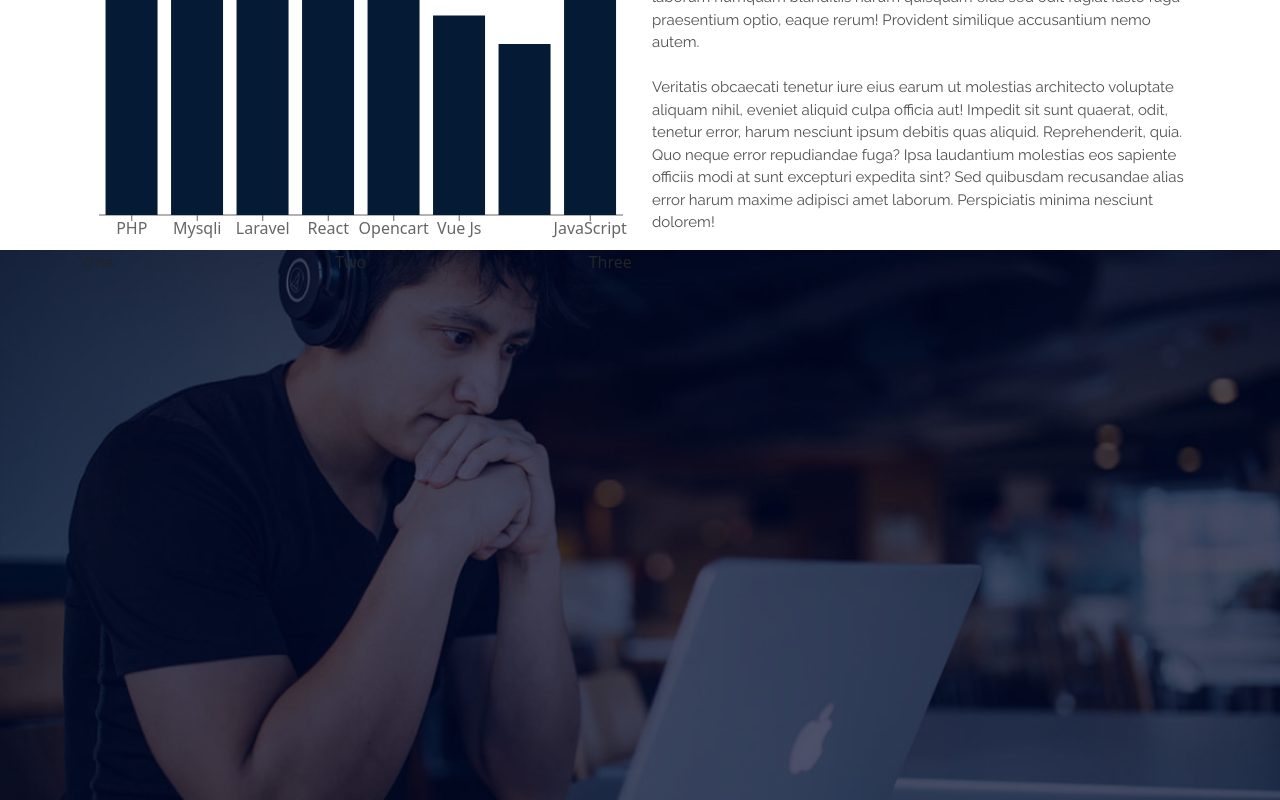
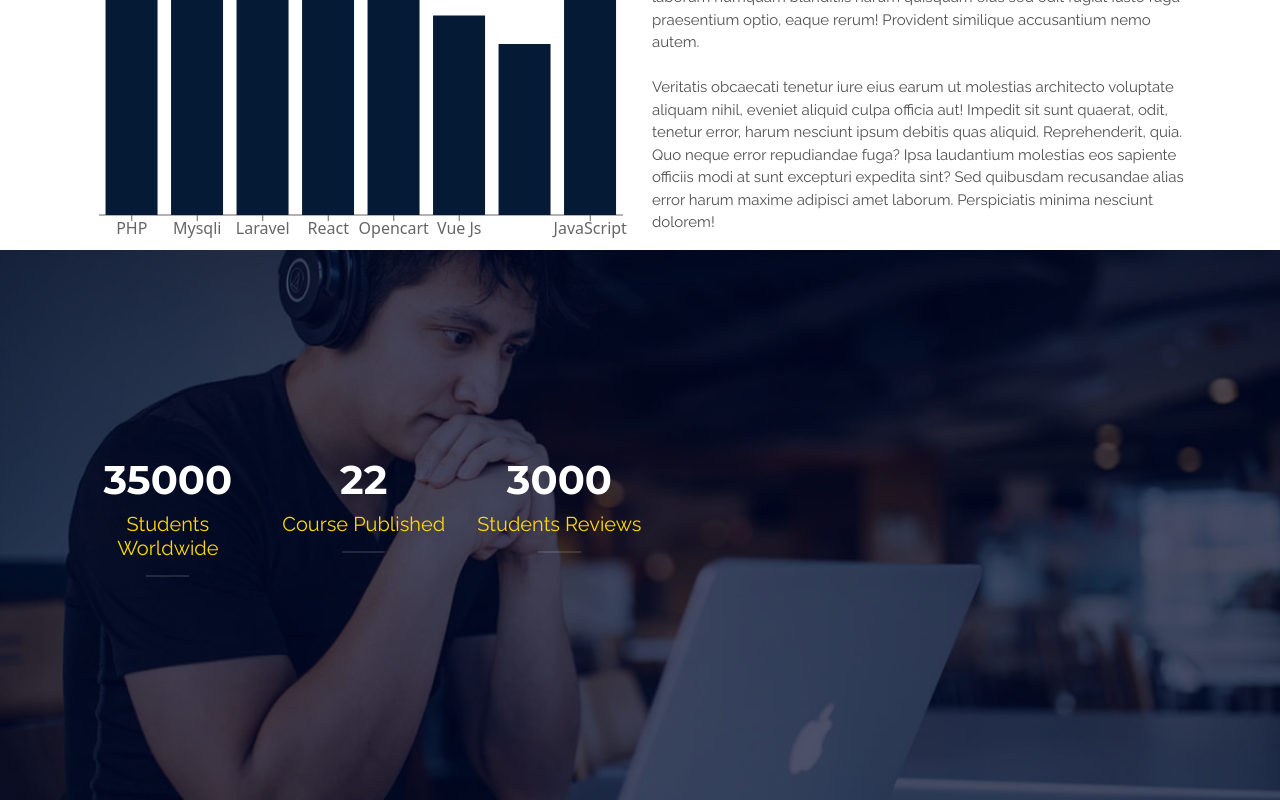
Before and after one commit to zabiremu/EasyLearning-Client-Side, a React (Create React App) app: page / in a window 1280 px wide. Shown: the part 1305-2105 px from the top of the page. Built offline with nearby package versions, Linux system fonts and the light colour scheme; a web font is replaced by a local one.

Commit message:
Summary Section Part-02

```diff
--- a/src/assets/css/style.css
+++ b/src/assets/css/style.css
@@ -143,3 +143,22 @@
   background-color: rgba(0, 6, 41, 0.7);
   z-index: -1;
 }
+.summary_title{
+  font-family: var(--montserrat);
+  font-weight: 700;
+  font-size: 40px;
+  color: #fff !important;
+  transition: all linear 0.4s;
+}
+.summary_details{
+  font-family: var(--raleway);
+  font-size: 20px;
+  font-weight: 400;
+  color: #ffd900;
+}
+.Summary_wrapper{
+  content: '';
+  position: absolute;
+  top: 50%;
+  transform: translateY(-50%);
+}
--- a/src/components/Summary/Summary.jsx
+++ b/src/components/Summary/Summary.jsx
@@ -5,18 +5,24 @@ export default class Summary extends Component {
     return (
       <Fragment>
         <Container fluid className="summary p-0">
-          <Container>
+          <Container className="text-center">
             <Row>
               <Col lg={8} md={12} sm={12}>
-                <Row>
+                <Row className="Summary_wrapper">
                   <Col lg={4} md={4} sm={4}>
-                    One
+                    <h1 className="summary_title">35000</h1>
+                    <h4 className="summary_details">Students Worldwide</h4>
+                    <hr className="text-light w-25 mx-auto" style={{ height:'3px' }} />
                   </Col>
                   <Col lg={4} md={4} sm={4}>
-                    Two
+                    <h1 className="summary_title">22</h1>
+                    <h4 className="summary_details">Course Published</h4>
+                    <hr className="text-light w-25 mx-auto" style={{ height:'3px' }} />
                   </Col>
                   <Col lg={4} md={4} sm={4}>
-                    Three
+                    <h1 className="summary_title">3000</h1>
+                    <h4 className="summary_details">Students Reviews</h4>
+                    <hr className="text-light w-25 mx-auto" style={{ height:'3px' }} />
                   </Col>
                 </Row>
               </Col>
```
